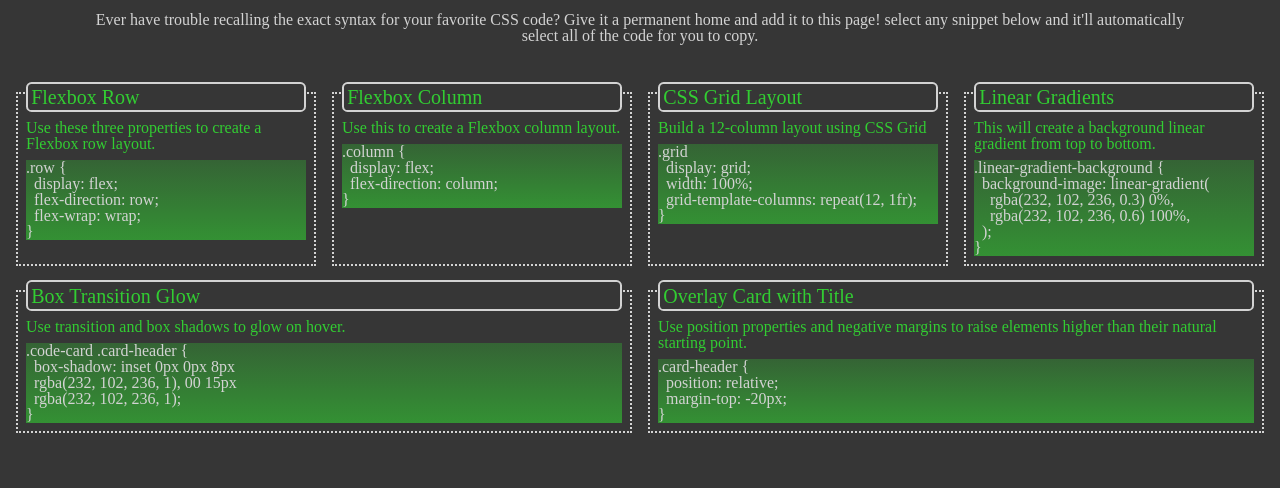
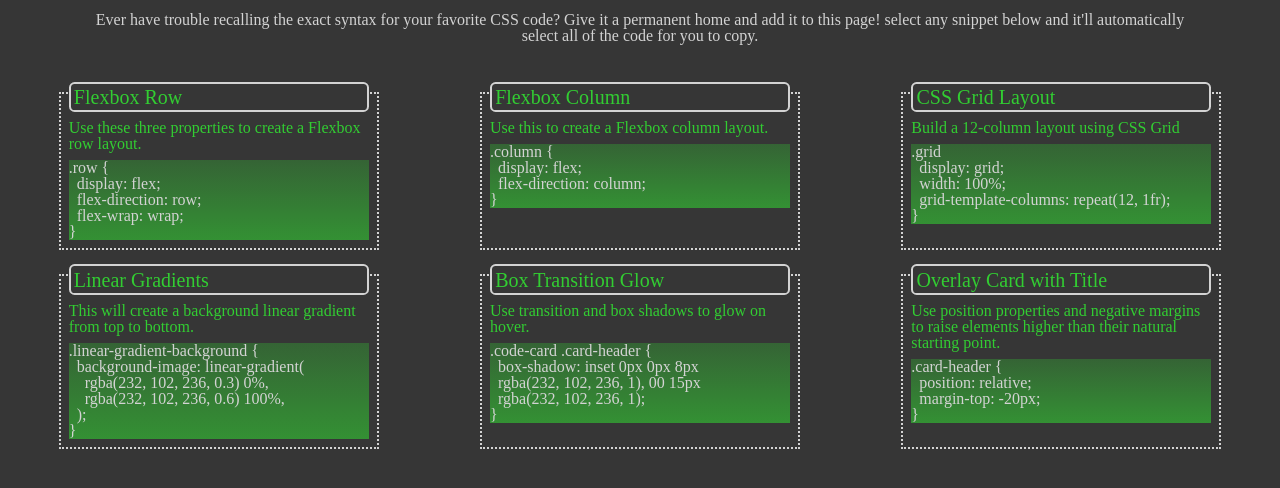
Before and after one commit to TuinderJ/CSS-Quick-Reference, a plain HTML site: page index.html in a window 1280 px wide. Shown: the part 68-556 px from the top of the page. Drawn offline with Linux system fonts and the light colour scheme.

Commit message:
made it grid

```diff
--- a/assets/css/style.css
+++ b/assets/css/style.css
@@ -26,9 +26,11 @@ header p {
 }
 
 main {
-  flex-wrap: wrap;
+  display: grid;
+  grid-template-columns: repeat(3, 1fr);
   gap: 1rem;
   margin: 1rem;
+  justify-items: center;
 }
 
 main div {
@@ -36,7 +38,7 @@ main div {
   border: dotted 2px var(--accent-color);
   padding: .5rem;
   gap: .5rem;
-  flex: 1 0 200px;
+  width: 300px;
   margin-bottom: .5rem;
   cursor: pointer;
   transition: box-shadow 200ms ease-in-out;
@@ -67,3 +69,11 @@ main div pre {
     rgba(50, 205, 50, 0.6) 100%
   );
 }
+
+@media screen and (max-width: 880px) {
+  main {grid-template-columns: repeat(2, 1fr);}
+}
+
+@media screen and (max-width: 595px) {
+  main {grid-template-columns: repeat(1, 1fr);}
+}
--- a/index.html
+++ b/index.html
@@ -13,7 +13,7 @@
     <h1>CSS Snippet Cheatsheet</h1>
     <p>Ever have trouble recalling the exact syntax for your favorite CSS code? Give it a permanent home and add it to this page! select any snippet below and it'll automatically select all of the code for you to copy.</p>
   </header>
-  <main class="flex">
+  <main>
     <div class="card flex">
       <h2>Flexbox Row</h2>
       <p>Use these three properties to create a Flexbox row layout.</p>
```
